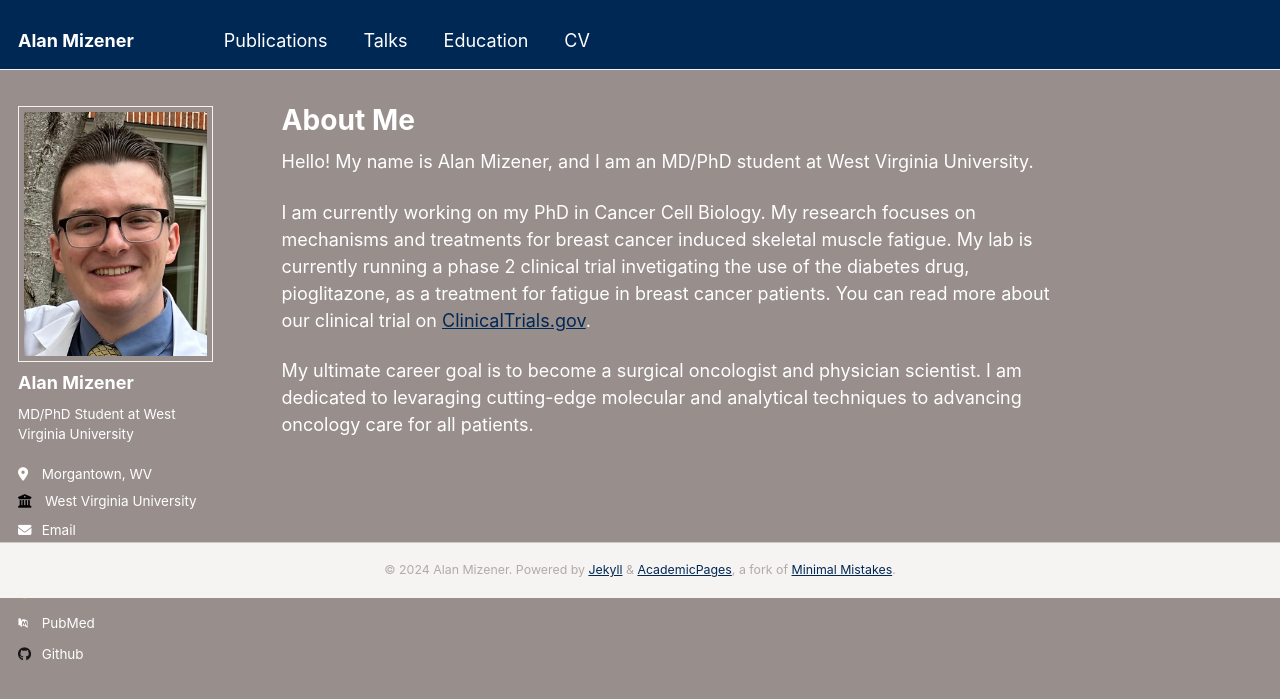
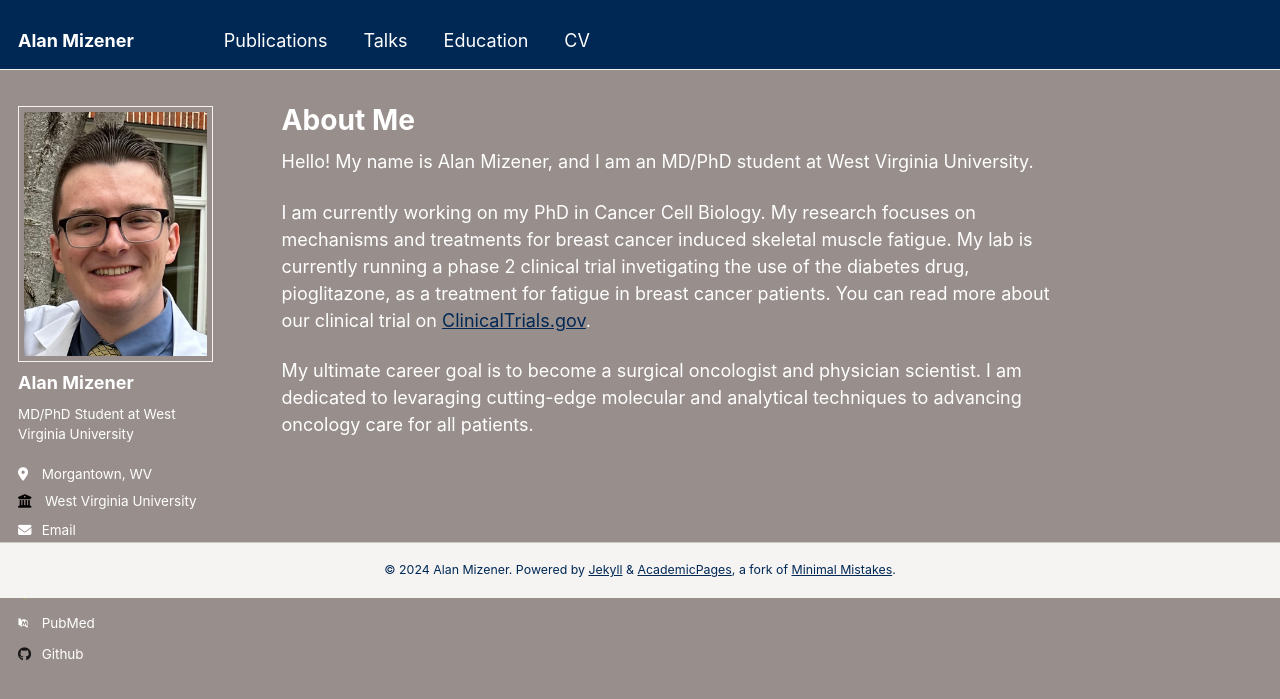
Before and after one commit to admizener/admizener.github.io, a Jekyll site: the page built from _pages/about.md, in a window 1280 px wide. Shown: the top 699 px of the page. Built offline with Jekyll 4.4.1, drawn with Linux system fonts in a browser that asks for light colours; some web fonts are replaced.

Commit message:
Update _footer.scss

```diff
--- a/_sass/_footer.scss
+++ b/_sass/_footer.scss
@@ -1,7 +1,9 @@
 .page__footer {
   width: 100%;
   margin-top: 3em;
-  color: mix(#fff, $gray, 25%);
+  position: absolute;
+  bottom: 0em;
+  color: $accent-color;
   background-color: $lighter-gray;
   border-top: 1px solid $light-gray;
 
@@ -26,5 +28,5 @@ footer {
 .page__footer-copyright {
   font-family: $global-font-family;
   font-size: $type-size-7;
-  text-align: center; /* Center text */
+  text-align: left;
 }
```
